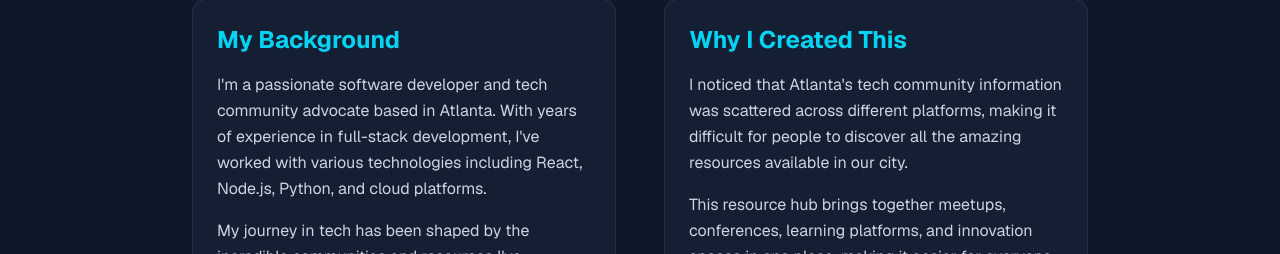
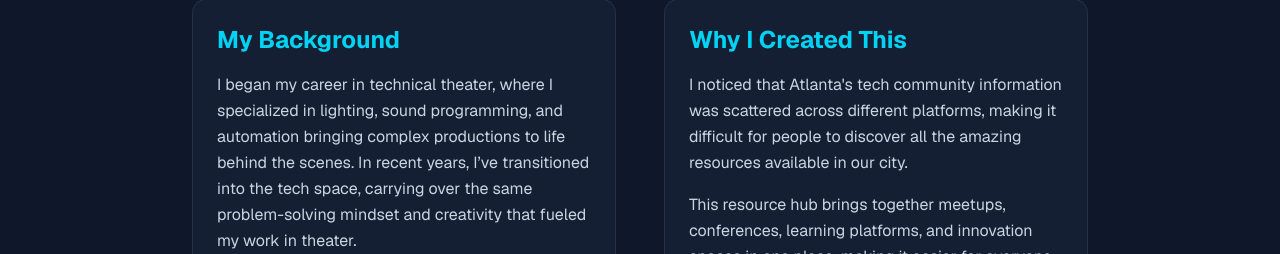
Before and after one commit to Calypso90/atl-tech-network, a Next.js app: page /about in a window 1280 px wide. Shown: the part 698-952 px from the top of the page. Built offline with nearby package versions, Linux system fonts and the light colour scheme; no server answers.

Commit message:
Update page.tsx

```diff
--- a/app/about/page.tsx
+++ b/app/about/page.tsx
@@ -108,9 +108,7 @@ export default function AboutPage() {
               <div className="bg-slate-800/50 rounded-xl p-6 border border-slate-700/50">
                 <h2 className="text-2xl font-bold mb-4 text-cyan-400">My Background</h2>
                 <p className="text-slate-300 leading-relaxed mb-4">
-                  I'm a passionate software developer and tech community advocate based in Atlanta. With years of
-                  experience in full-stack development, I've worked with various technologies including React, Node.js,
-                  Python, and cloud platforms.
+                  I began my career in technical theater, where I specialized in lighting, sound programming, and automation bringing complex productions to life behind the scenes. In recent years, I’ve transitioned into the tech space, carrying over the same problem-solving mindset and creativity that fueled my work in theater.
                 </p>
                 <p className="text-slate-300 leading-relaxed">
                   My journey in tech has been shaped by the incredible communities and resources I've encountered along
```
